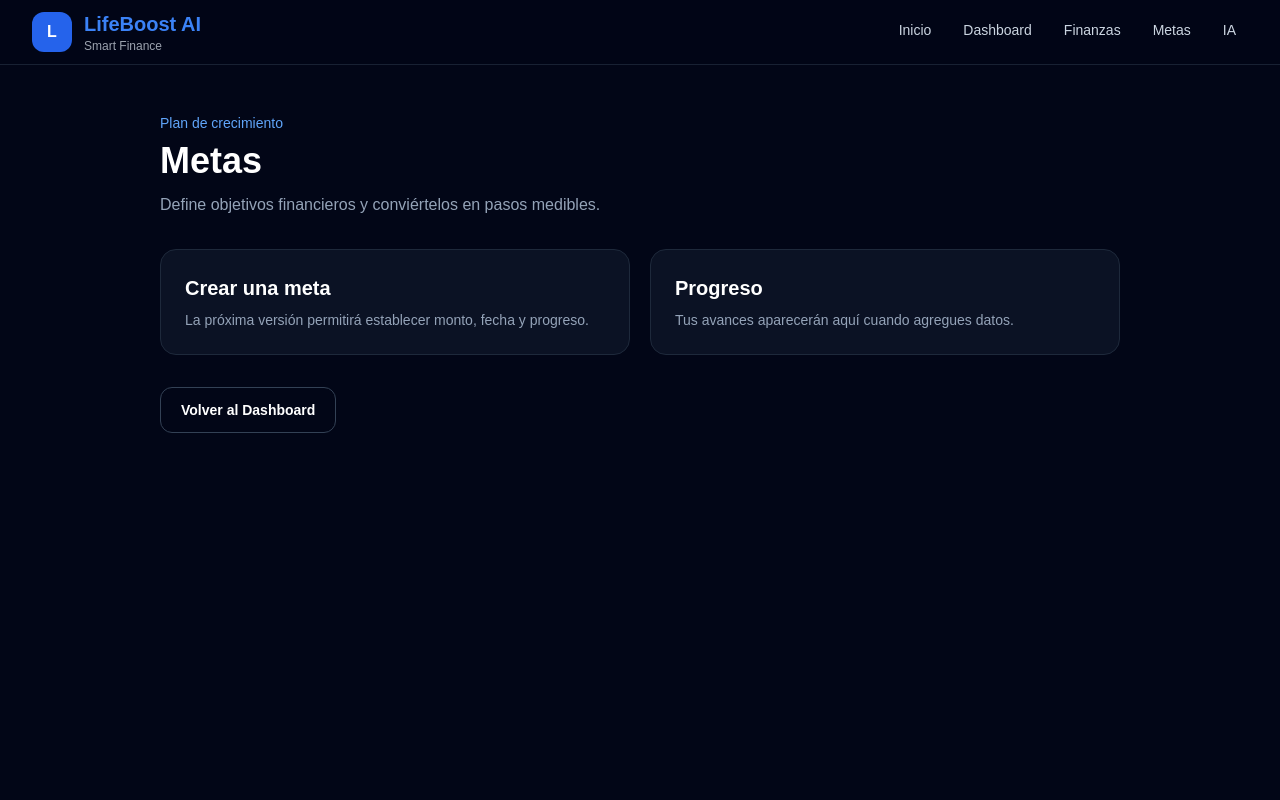
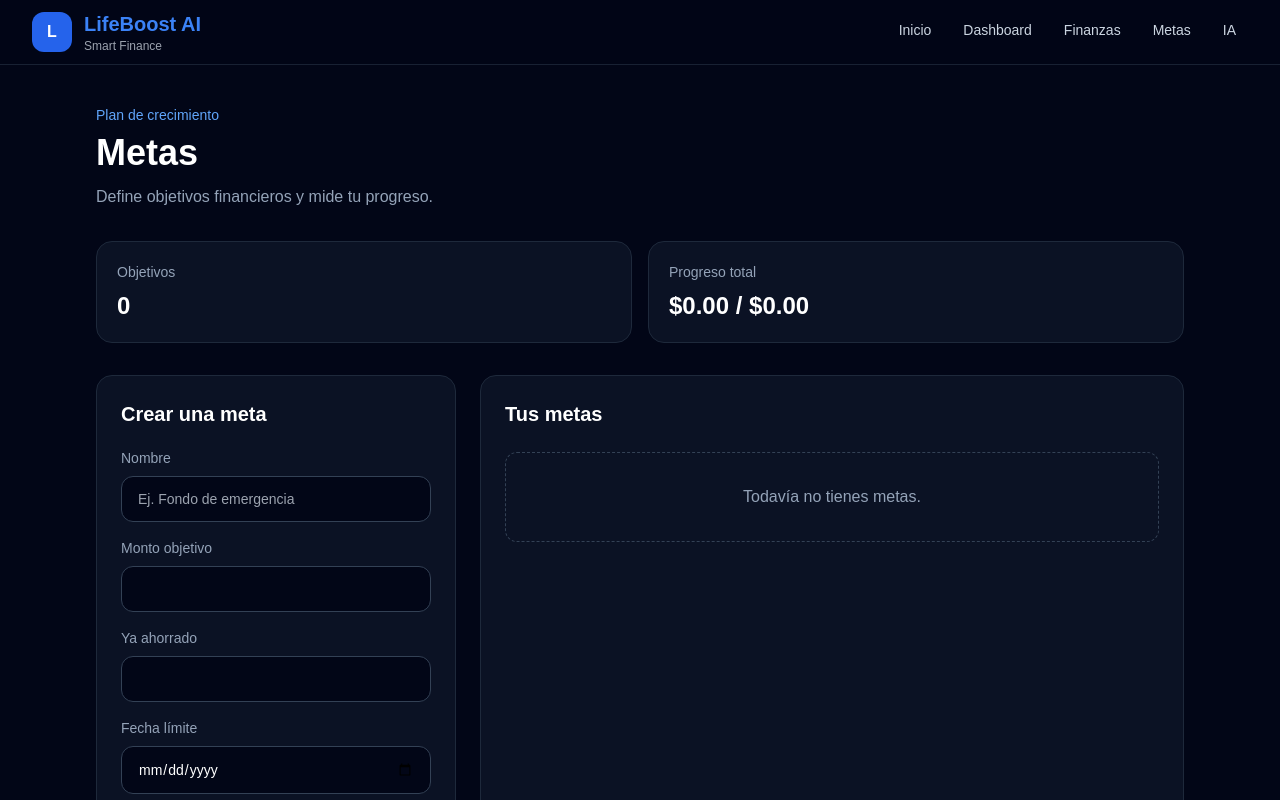
Before and after one commit to RastaGaming24-create/-LifeBoost-AI, a Next.js app: page /goals in a window 1280 px wide. Shown: the top 800 px of the page. Built offline with nearby package versions, Linux system fonts and the light colour scheme.

Commit message:
Build functional financial goals module

```diff
--- a/app/goals/page.tsx
+++ b/app/goals/page.tsx
@@ -1,20 +1,38 @@
+"use client";
+
+import { FormEvent, useEffect, useMemo, useState } from "react";
 import Link from "next/link";
 import Navbar from "../../components/Navbar";
 
+type Goal = { id: string; name: string; target: number; saved: number; deadline: string };
+const KEY = "lifeboost-goals";
+
 export default function GoalsPage() {
-  return (
-    <main className="min-h-screen bg-slate-950 text-white">
-      <Navbar />
-      <div className="mx-auto max-w-5xl px-6 py-12 lg:px-8">
-        <p className="text-sm font-medium text-blue-400">Plan de crecimiento</p>
-        <h1 className="mt-2 text-4xl font-bold">Metas</h1>
-        <p className="mt-3 max-w-2xl text-slate-400">Define objetivos financieros y conviértelos en pasos medibles.</p>
-        <div className="mt-8 grid gap-5 md:grid-cols-2">
-          <div className="rounded-2xl border border-slate-800 bg-slate-900/70 p-6"><h2 className="text-xl font-semibold">Crear una meta</h2><p className="mt-2 text-sm text-slate-400">La próxima versión permitirá establecer monto, fecha y progreso.</p></div>
-          <div className="rounded-2xl border border-slate-800 bg-slate-900/70 p-6"><h2 className="text-xl font-semibold">Progreso</h2><p className="mt-2 text-sm text-slate-400">Tus avances aparecerán aquí cuando agregues datos.</p></div>
-        </div>
-        <Link href="/dashboard" className="mt-8 inline-block rounded-xl border border-slate-700 px-5 py-3 text-sm font-semibold hover:bg-slate-800">Volver al Dashboard</Link>
-      </div>
-    </main>
-  );
+  const [goals, setGoals] = useState<Goal[]>([]);
+  const [name, setName] = useState(""); const [target, setTarget] = useState(""); const [saved, setSaved] = useState(""); const [deadline, setDeadline] = useState("");
+  useEffect(() => { try { const data = localStorage.getItem(KEY); if (data) setGoals(JSON.parse(data)); } catch { localStorage.removeItem(KEY); } }, []);
+  useEffect(() => { localStorage.setItem(KEY, JSON.stringify(goals)); }, [goals]);
+  const totalTarget = useMemo(() => goals.reduce((s, g) => s + g.target, 0), [goals]);
+  const totalSaved = useMemo(() => goals.reduce((s, g) => s + g.saved, 0), [goals]);
+
+  function addGoal(e: FormEvent) { e.preventDefault(); const t = Number(target), s = Number(saved || 0); if (!name.trim() || !Number.isFinite(t) || t <= 0 || s < 0) return; setGoals(g => [{ id: crypto.randomUUID(), name: name.trim(), target: t, saved: Math.min(s, t), deadline }, ...g]); setName(""); setTarget(""); setSaved(""); setDeadline(""); }
+  function removeGoal(id: string) { setGoals(g => g.filter(x => x.id !== id)); }
+  function addSavings(id: string) { const amount = Number(window.prompt("¿Cuánto quieres agregar a esta meta?", "100")); if (!Number.isFinite(amount) || amount <= 0) return; setGoals(g => g.map(x => x.id === id ? { ...x, saved: Math.min(x.target, x.saved + amount) } : x)); }
+
+  return <main className="min-h-screen bg-slate-950 text-white"><Navbar /><div className="mx-auto max-w-6xl px-6 py-10 lg:px-8">
+    <p className="text-sm font-medium text-blue-400">Plan de crecimiento</p><h1 className="mt-2 text-4xl font-bold">Metas</h1><p className="mt-3 max-w-2xl text-slate-400">Define objetivos financieros y mide tu progreso.</p>
+    <div className="mt-8 grid gap-4 md:grid-cols-2"><Summary label="Objetivos" value={goals.length.toString()} /><Summary label="Progreso total" value={`${money(totalSaved)} / ${money(totalTarget)}`} /></div>
+    <div className="mt-8 grid gap-6 lg:grid-cols-[360px_1fr]">
+      <form onSubmit={addGoal} className="rounded-2xl border border-slate-800 bg-slate-900/70 p-6"><h2 className="text-xl font-semibold">Crear una meta</h2>
+        <label className="mt-5 block text-sm text-slate-400">Nombre<input required value={name} onChange={e => setName(e.target.value)} placeholder="Ej. Fondo de emergencia" className="mt-2 w-full rounded-xl border border-slate-700 bg-slate-950 px-4 py-3" /></label>
+        <label className="mt-4 block text-sm text-slate-400">Monto objetivo<input required type="number" min="1" step="0.01" value={target} onChange={e => setTarget(e.target.value)} className="mt-2 w-full rounded-xl border border-slate-700 bg-slate-950 px-4 py-3" /></label>
+        <label className="mt-4 block text-sm text-slate-400">Ya ahorrado<input type="number" min="0" step="0.01" value={saved} onChange={e => setSaved(e.target.value)} className="mt-2 w-full rounded-xl border border-slate-700 bg-slate-950 px-4 py-3" /></label>
+        <label className="mt-4 block text-sm text-slate-400">Fecha límite<input type="date" value={deadline} onChange={e => setDeadline(e.target.value)} className="mt-2 w-full rounded-xl border border-slate-700 bg-slate-950 px-4 py-3 text-white" /></label>
+        <button className="mt-6 w-full rounded-xl bg-blue-600 px-5 py-3 font-semibold hover:bg-blue-500">Crear meta</button>
+      </form>
+      <section className="rounded-2xl border border-slate-800 bg-slate-900/70 p-6"><h2 className="text-xl font-semibold">Tus metas</h2>{goals.length === 0 ? <p className="mt-6 rounded-xl border border-dashed border-slate-700 p-8 text-center text-slate-400">Todavía no tienes metas.</p> : <div className="mt-5 space-y-4">{goals.map(g => { const progress = Math.round((g.saved / g.target) * 100); return <div key={g.id} className="rounded-xl border border-slate-800 bg-slate-950/60 p-5"><div className="flex items-start justify-between gap-4"><div><h3 className="font-semibold">{g.name}</h3><p className="mt-1 text-sm text-slate-500">{money(g.saved)} de {money(g.target)}{g.deadline ? ` · límite ${g.deadline}` : ""}</p></div><span className="text-sm font-bold text-blue-400">{progress}%</span></div><div className="mt-4 h-2 overflow-hidden rounded-full bg-slate-800"><div className="h-full rounded-full bg-blue-500" style={{ width: `${progress}%` }} /></div><div className="mt-4 flex gap-2"><button onClick={() => addSavings(g.id)} className="rounded-lg bg-blue-600 px-3 py-2 text-xs font-semibold hover:bg-blue-500">Agregar ahorro</button><button onClick={() => removeGoal(g.id)} className="rounded-lg border border-slate-700 px-3 py-2 text-xs text-slate-400 hover:text-red-400">Eliminar</button></div></div>; })}</div>}</section>
+    </div><Link href="/dashboard" className="mt-8 inline-block rounded-xl border border-slate-700 px-5 py-3 text-sm font-semibold hover:bg-slate-800">Volver al Dashboard</Link>
+  </div></main>;
 }
+function money(n: number) { return `$${n.toFixed(2)}`; }
+function Summary({ label, value }: { label: string; value: string }) { return <div className="rounded-2xl border border-slate-800 bg-slate-900/70 p-5"><p className="text-sm text-slate-400">{label}</p><p className="mt-2 text-2xl font-bold">{value}</p></div>; }
```
